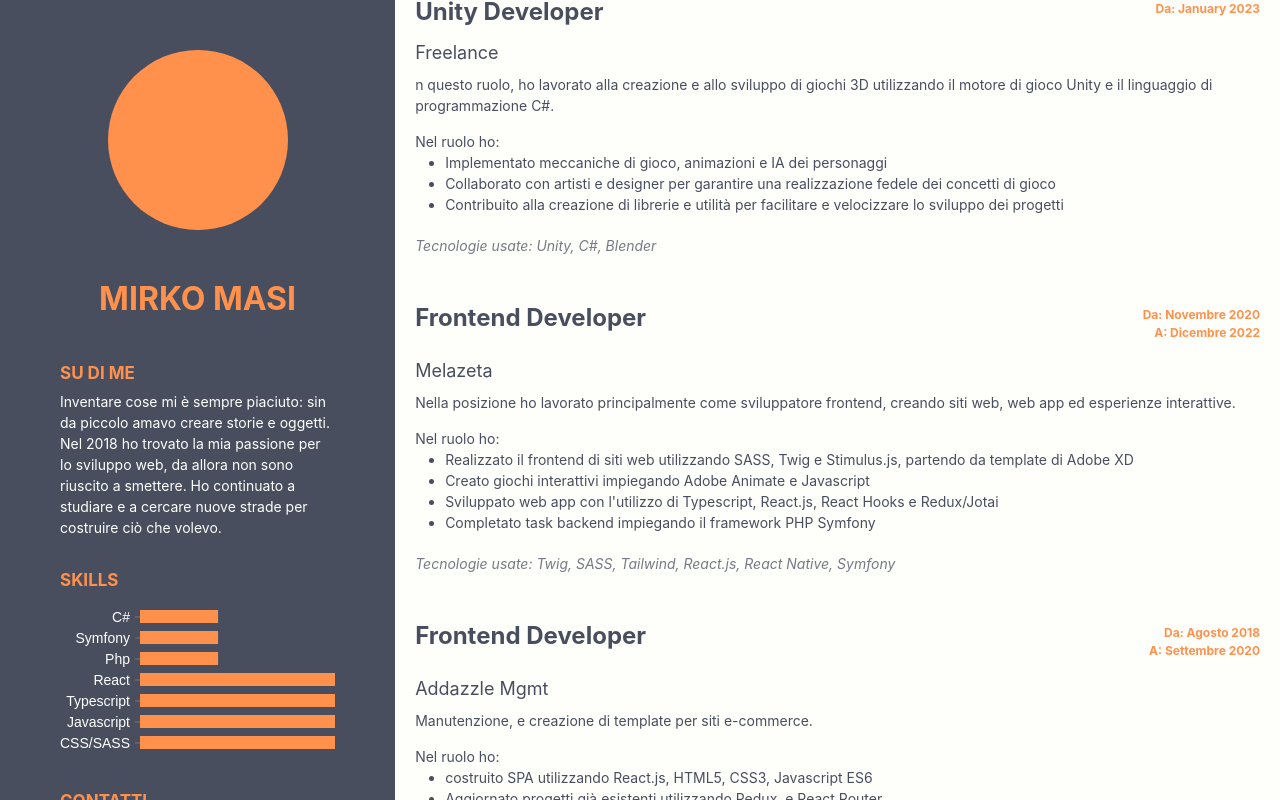
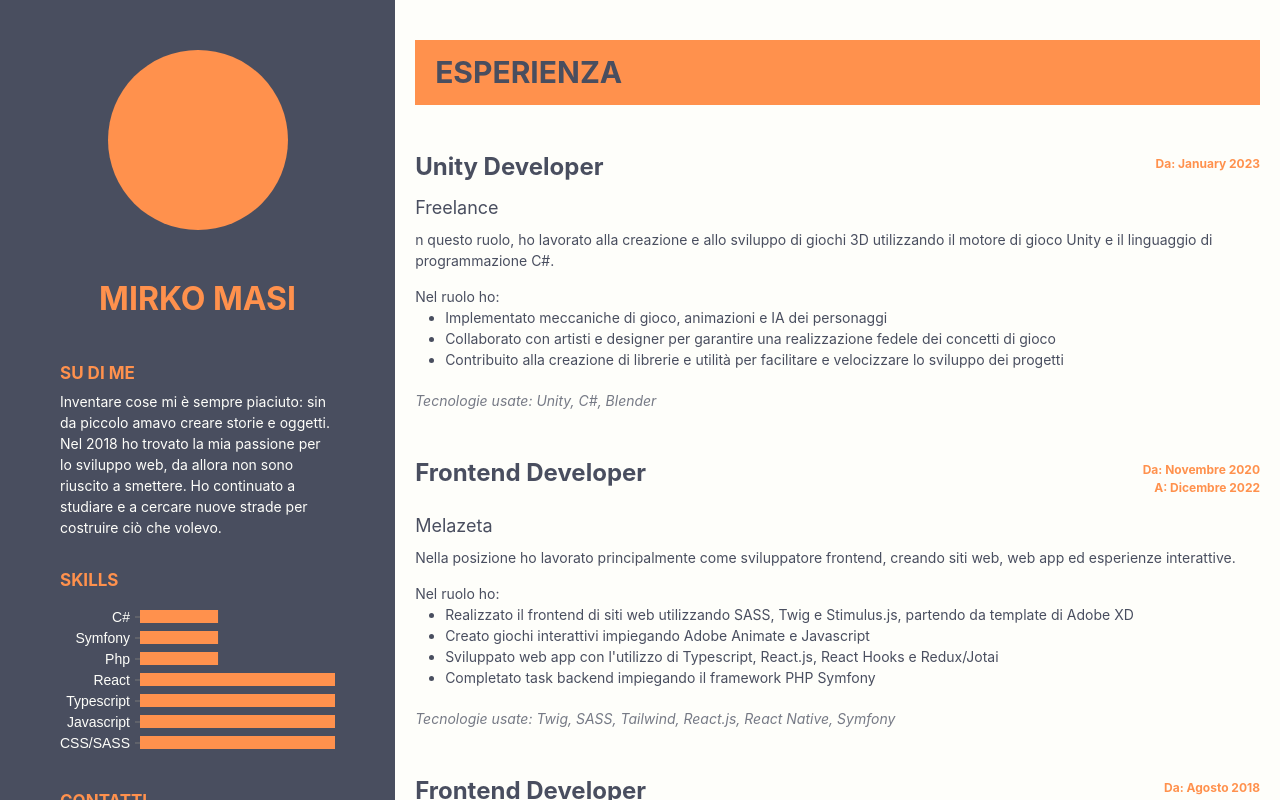
Before and after one commit to SpaghettiCoder101/web-resume, a React (Vite) app: page / in a window 1280 px wide. Shown: the top 800 px of the page. Built offline with nearby package versions, Linux system fonts and the light colour scheme; the HTML template or start-up script is replaced by a standard one.

Commit message:
Added Experience title

```diff
--- a/src/components/ExperienceColumn.tsx
+++ b/src/components/ExperienceColumn.tsx
@@ -8,6 +8,10 @@ export default function ExperienceColumn() {
     const strings = useStrings();
     return (
         <Wrapper>
+            <Experience>
+                {strings.common$experience}
+            </Experience>
+
             {jobHistory.map((job, index) => (
                 <JobInfo
                     key={index}
@@ -23,5 +27,15 @@ export default function ExperienceColumn() {
 }
 
 const Wrapper = styled("div", {
-    padding: "0 2rem",
+    padding: "4rem 2rem",
 });
+
+const Experience = styled("h2", {
+    backgroundColor: "$accent",
+    padding: "1rem 2rem",
+    color: "$dark",
+    fontSize: "3rem",
+    textTransform: "uppercase",
+    margin: "0",
+    marginBottom: "5rem",
+});
--- a/src/components/jobInfo/JobInfo.tsx
+++ b/src/components/jobInfo/JobInfo.tsx
@@ -46,7 +46,7 @@ const TitleRow = styled("div", {
     marginBottom: "1.5rem",
 });
 
-const Title = styled("h2", {
+const Title = styled("h3", {
     fontSize: "2.4rem",
     margin: "0",
     lineHeight: "1",
```
